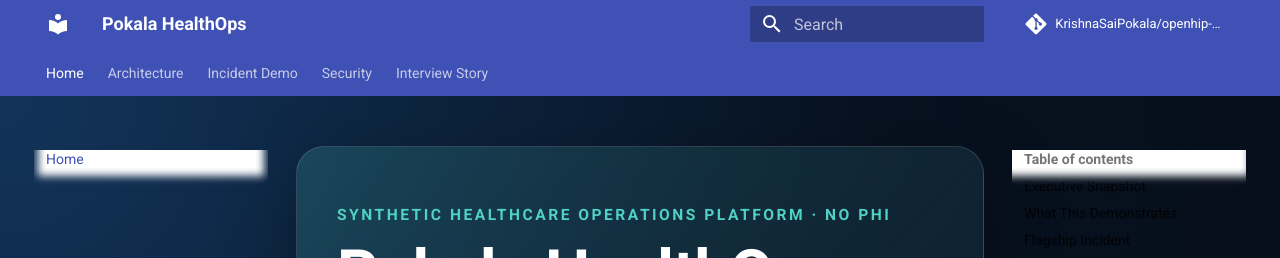
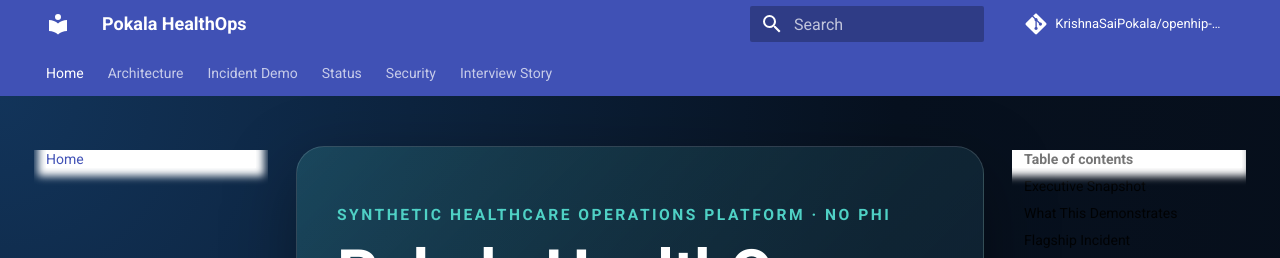
Before and after one commit to KrishnaSaiPokala/pokala-healthops, an MkDocs documentation site: the page built from docs/index.md, in a window 1280 px wide and 900 px high. Shown: the top 258 px of the window. Built offline with MkDocs 1.6.1 and Material for MkDocs 9.7.7, drawn with Linux system fonts in a browser that asks for light colours; comment, search, counter and statistics services are not loaded.

Commit message:
Fix Pokala HealthOps docs navigation and CI

```diff
--- a/mkdocs.yml
+++ b/mkdocs.yml
@@ -10,11 +10,12 @@
     - navigation.sections
     - navigation.top
     - content.code.copy
+extra_css:
+  - styles.css
 nav:
   - Home: index.md
   - Architecture: architecture.md
   - Incident Demo: incident-demo.md
+  - Status: status.md
   - Security: security.md
-  - Interview Story: interview-story.md
-extra_css:
-  - styles.css
+  - Interview Story: interview.md
```
